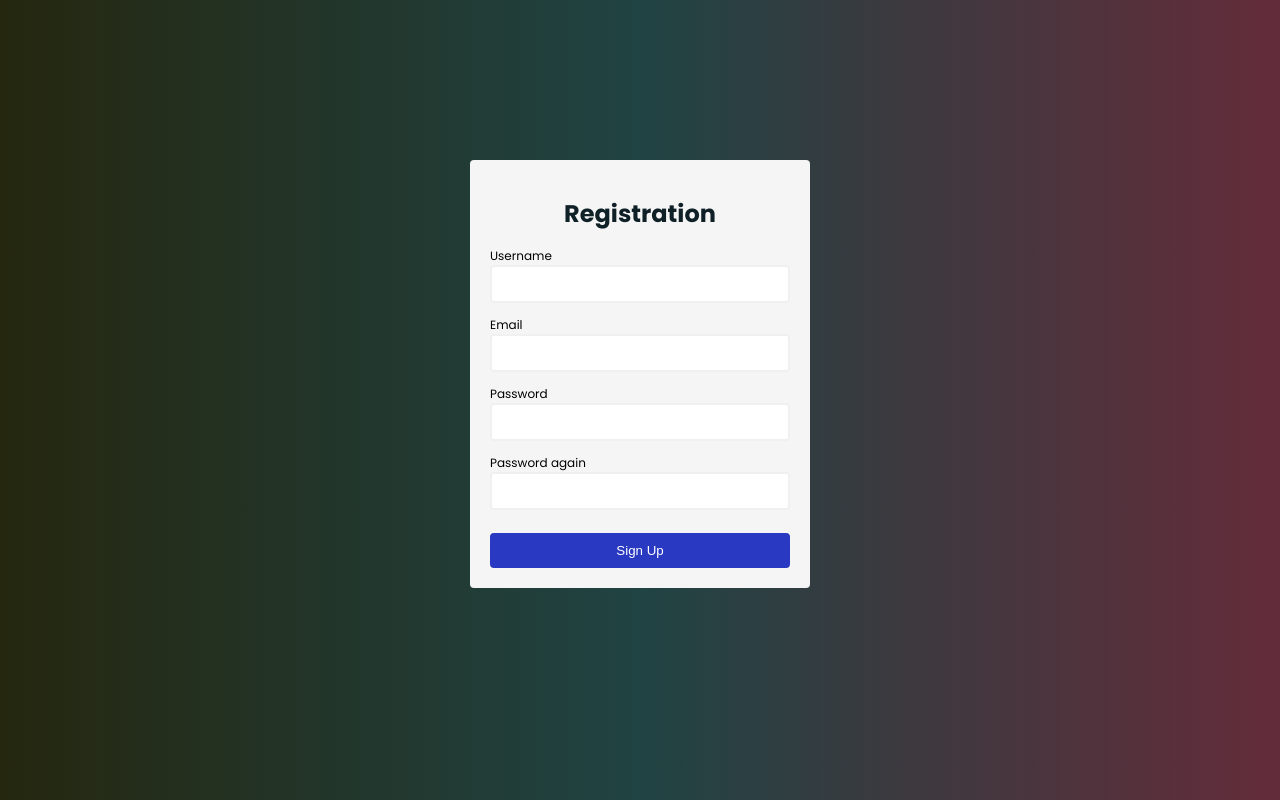
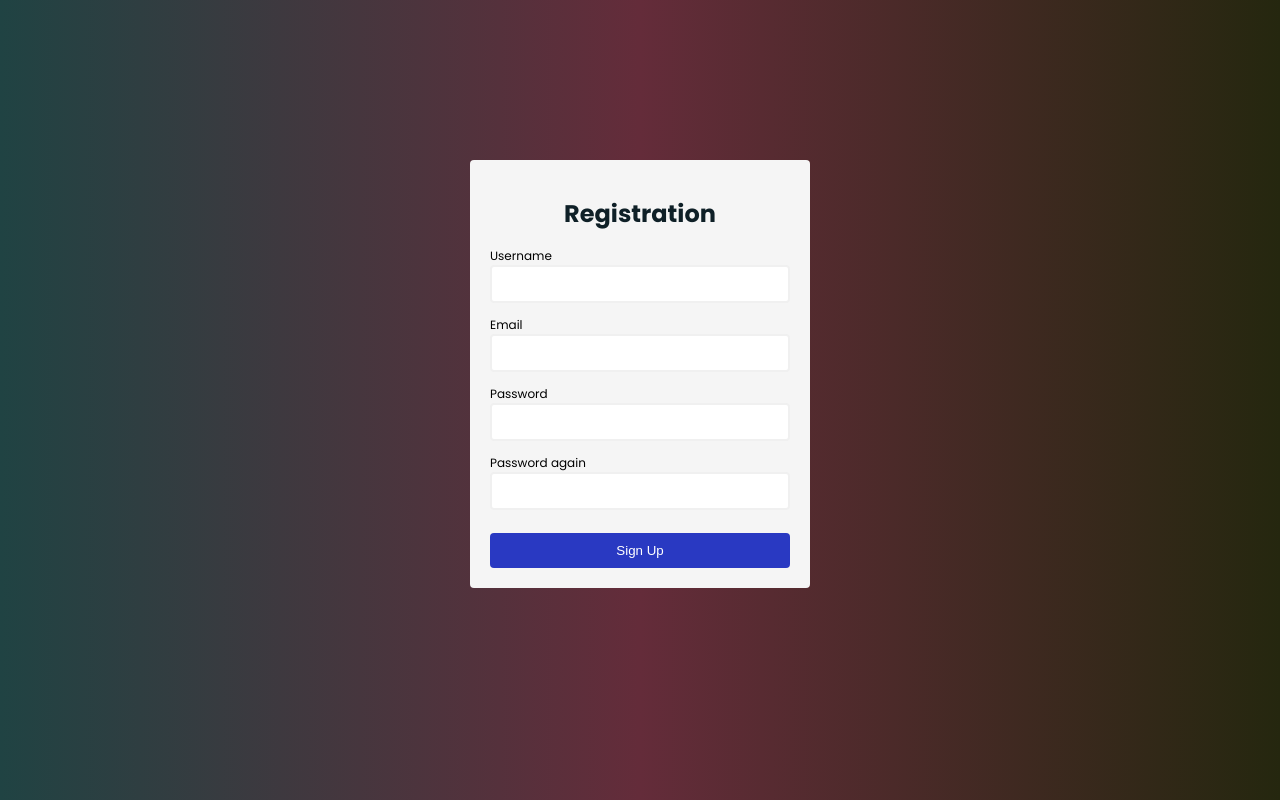
Before and after one commit to Sarathchandra1293/UID, a plain HTML site: page js form/index.html in a window 1280 px wide. Drawn offline with Linux system fonts and the light colour scheme.

Commit message:
Update style.css

```diff
--- a/js form/style.css
+++ b/js form/style.css
@@ -1,5 +1,5 @@
 body {
-    background: linear-gradient(to right, #25270f, #204343, #642c3a);
+    background: linear-gradient(to right ,#204343,#642c3a,#25270f);
     font-family: 'Poppins', sans-serif;
 }
 
```
